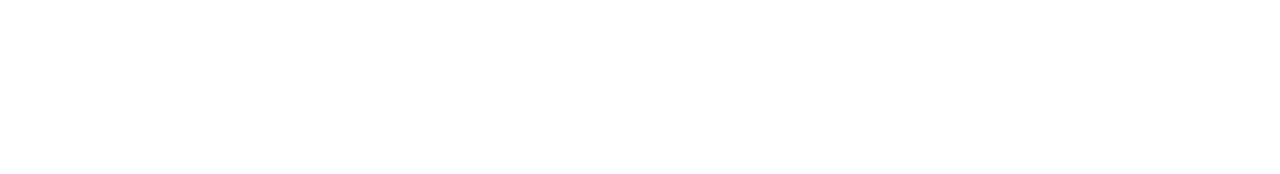
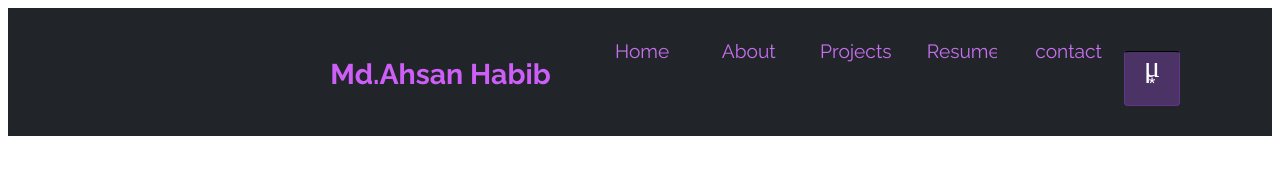
Before and after one commit to akash-ahsan/personal-portfolio, a plain HTML site: page index.html in a window 1280 px wide. Drawn offline with Linux system fonts and the light colour scheme.

Commit message:
desing navbar and styled according to desing

```diff
--- a/index.html
+++ b/index.html
@@ -3,9 +3,29 @@
 <head>
     <meta charset="UTF-8">
     <meta name="viewport" content="width=device-width, initial-scale=1.0">
-    <title>md.Ahsan Habib|Portfolio</title>
+    <title>md.Ahsan Habib |Portfolio</title>
+    <link rel="preconnect" href="https://fonts.googleapis.com">
+<link rel="preconnect" href="https://fonts.gstatic.com" crossorigin>
+<link href="https://fonts.googleapis.com/css2?family=Raleway:ital,wght@0,100..900;1,100..900&display=swap" rel="stylesheet">
+<link rel="stylesheet" href="styles/protfolio.css">
 </head>
-<body>
+<body class="font-raleway">
+    <header>
+        <nav>
+            <div class="logo">
+                <h2>Md.Ahsan Habib</h2>
+            </div>
+            <ul class="menu">
+                <li><a href="#"><i class="fas fa-home"></i>Home</a></li>
 
+                <li><a href="">About</a></li>
+                <li><a href="">Projects</a></li>
+                <li><a href="">Resume</a></li>
+                <li><a href="">contact</a></li>
+                <li><button class="btn">  μ *</button></li>
+            </ul>
+
+        </nav>
+    </header>
 </body>
 </html>
--- /dev/null
+++ b/styles/protfolio.css
@@ -0,0 +1,147 @@
+/* *{
+    margin: 0;
+    padding: 0;
+    box-sizing: border-box;
+}
+/* shared style */
+.font-raleway {
+  font-family: "Raleway", sans-serif;
+  font-optical-sizing: auto;
+}
+
+.logo h2 {
+    font-size: 28.445px;
+    font-family: raleway,serif;
+    font-weight: 700;
+    height: 34.125px;
+
+    color: rgb(205, 95, 248);
+    font-weight: 700;
+    cursor: pointer;
+    box-sizing: border-box;
+    display: block;
+    line-height: 34.134px;
+    margin-block-end: 8px;
+    margin-block-start: 0px;
+    margin-bottom: 8px;
+    margin-inline-start: 0px;
+    margin-inline-end: 0px;
+    margin-top: 0px;
+    text-size-adjust: 100%;
+    text-wrap-mode: nowrap;
+    text-align: center;
+    unicode-bidi: isolate;
+    white-space-collapse: collapse;
+
+}
+.btn {
+     background-color: rgba(147,76,206,0.37);
+     border-bottom-color: rgb(98,54,134);
+     border-bottom-left-radius: 4px;
+     border-bottom-right-radius: 4px;
+     border-bottom-style: solid;
+     border-bottom-width: 1px;
+     border-image-outset: 0;
+     border-image-repeat: stretch;
+     border-image-slice: 100%;
+     border-image-source: none;
+     border-image-width: 1px;
+     border-left-color: rgb(98,54,134);
+     border-left-style: solid;
+     border-left-width: 1px;
+     border-right-color: rgb(98,54,134);
+     border-right-style: solid;
+     border-right-width: 1px;
+     border-top-left-radius: 4px;
+     border-top-right-radius: 4px;
+     border-top-style: solid;
+     border-top-width: 1px;
+     box-sizing: border-box;
+     color: rgb(255,255,255);
+     cursor: pointer;
+     display: inline-block;
+     font-family: raleway,serif;
+     font-size: 30px;
+     font-weight: 400;
+     height: 54.8125;
+     line-height: 22.4px;
+     list-style-image: none;
+     list-style-position: outside;
+     list-style-type: none;
+     overflow-x: hidden;
+     overflow-y: hidden;
+     padding-bottom: 4px;
+     padding-left: 17.6px;
+     padding-right: 17.6px;
+     padding-top: 4px;
+     position: relative;
+     text-align: center;
+     text-decoration-color:rgb(255,255,255) ;
+     text-decoration-line: none;
+     text-decoration-style: solid;
+     text-decoration-thickness: auto;
+     text-size-adjust: 100%;
+     transition-delay: 0s;
+     transition-duration: 0.3s;
+     transition-property: all;
+     transition-timing-function: ease;
+     user-select: none;
+     vertical-align: middle;
+     width: 56.375px;
+     z-index: 1;
+
+
+}
+/* main style */
+
+header{
+    background-color: rgb(33,37,41);
+    padding-top: 12.8px;
+
+}
+nav{
+     width: 49%;
+    max-width: 798px;
+    margin: 0px auto;
+    display: flex;
+    justify-content: space-between;
+    align-items: center;
+}
+nav .menu{
+    display: flex;
+    list-style: none;
+    gap: 20px;
+    align-items: center;
+}
+nav .menu a {
+    box-sizing: border-box;
+    color: rgb(199, 112,240);
+    cursor: pointer;
+    display: block;
+    font-family: raleway,serif;
+    font-size: 19.2px;
+    font-weight: 400;
+    height: 83.1875px;
+    line-height: 28.8px;
+    list-style-image: none;
+    list-style-position: outside;
+    list-style-type: none;
+    overflow-x: hidden;
+   overflow-y: hidden;
+   padding-bottom: 12.8px;
+   padding-left: 16px;
+   padding-left: 16px;
+   padding-top: 12,8px;
+   position: relative;
+   text-align: center;
+   text-decoration-color: rgb(199,112,240);
+   text-decoration-line: none;
+   text-decoration-style: solid;
+   text-decoration-thickness: auto;
+   text-size-adjust: 100%;
+   transition-delay: 0s;
+   transition-duration: 0.3s;
+   transition-property: all;
+   width: 86.6562px;
+   z-index: 1;
+}
```
